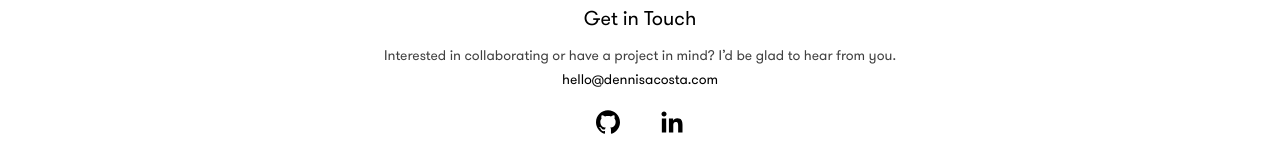
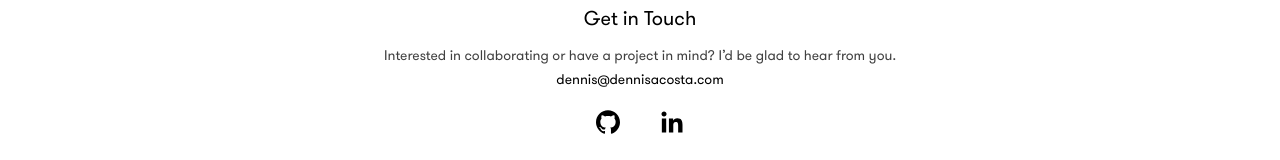
Before and after one commit to da-022412/portfolio, a Next.js app: page / in a window 1280 px wide. Shown: the part 3885-4045 px from the top of the page. Built offline with nearby package versions, Linux system fonts and the light colour scheme.

Commit message:
Obfuscate email address

```diff
--- a/src/components/Footer/Footer.tsx
+++ b/src/components/Footer/Footer.tsx
@@ -14,10 +14,10 @@ const Footer = () => {
               to hear from you.
               <br />
               <Link
-                href="mailto&#58;hell%&#54;&#70;&#64;&#100;&#101;nn%6&#57;%73&#37;6&#49;c&#37;6Fs%7&#52;a&#46;c&#111;m"
+                href="mai&#108;to&#58;&#37;64en&#37;&#54;&#69;&#37;6&#57;%73&#64;%6&#52;%65nni&#115;a&#99;%6Fs%&#55;4a&#46;%&#54;3o%6D"
                 className="has-focus text-black transition duration-300 ease-in-out hover:text-black/50"
               >
-                hel&#108;o&#64;dennisaco&#115;ta&#46;&#99;o&#109;
+                &#100;ennis&#64;de&#110;&#110;isac&#111;s&#116;&#97;&#46;&#99;om
               </Link>
             </span>
           </div>
--- a/src/components/Header/Header.tsx
+++ b/src/components/Header/Header.tsx
@@ -31,7 +31,7 @@ export default function Header() {
               </li>
               <li>
                 <Link
-                  href="mailto&#58;hell%&#54;&#70;&#64;&#100;&#101;nn%6&#57;%73&#37;6&#49;c&#37;6Fs%7&#52;a&#46;c&#111;m"
+                  href="mai&#108;to&#58;&#37;64en&#37;&#54;&#69;&#37;6&#57;%73&#64;%6&#52;%65nni&#115;a&#99;%6Fs%&#55;4a&#46;%&#54;3o%6D"
                   className="has-focus text-sm transition duration-300 ease-in-out hover:text-black/50 md:text-base"
                 >
                   Contact
```
